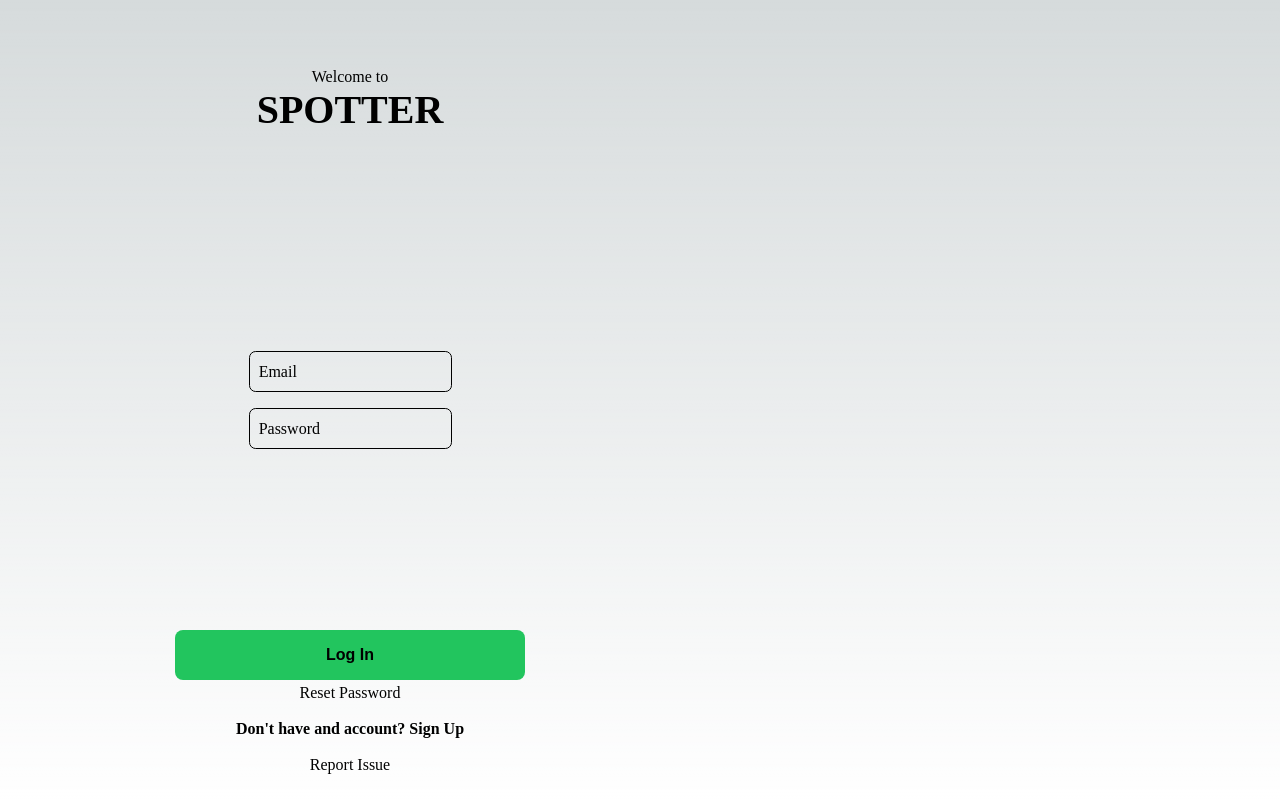
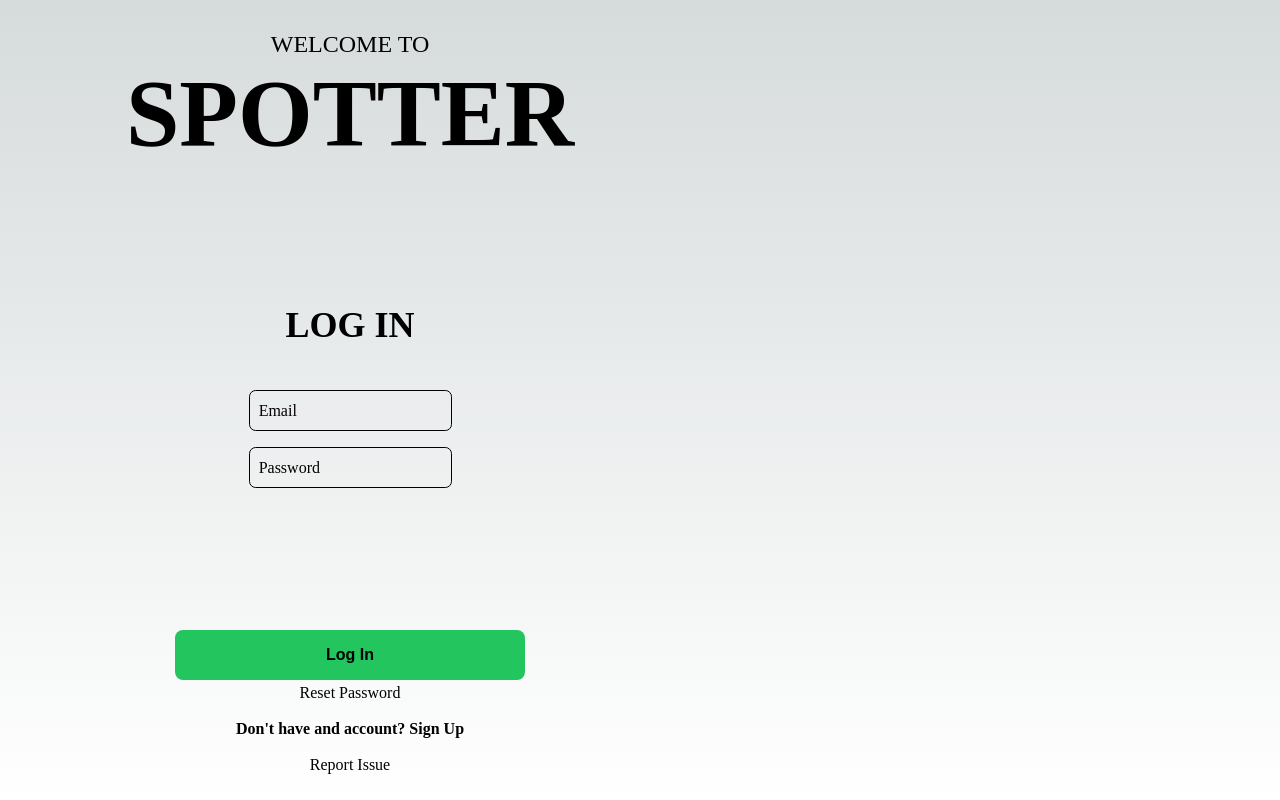
Before and after one commit to sbirvin1s/spotter, a Next.js app: page /user/LogIn in a window 1280 px wide. Built offline with nearby package versions, Linux system fonts and the light colour scheme; no server answers.

Commit message:
applies new styling to headers on all pages

```diff
--- a/src/pages/_app.js
+++ b/src/pages/_app.js
@@ -1,7 +1,7 @@
 /* ========== EXTERNAL MODULES ========== */
 
 /* ========== INTERNAL MODULES ========== */
-import '@/styles/globals.css';
+import '@/styles/globals.scss';
 import { AuthProvider } from 'contexts/AuthContext';
 import { UserProvider } from 'contexts/UserContext';
 import { CardButtonProvider } from 'contexts/CardButtonContext';
--- a/src/pages/user/BasicInfo.jsx
+++ b/src/pages/user/BasicInfo.jsx
@@ -39,8 +39,8 @@ export default function BasicInfo() {
   return (
     <Page>
       <Header>
-        <p>Lets get some</p>
-        <h1>Baseline Information</h1>
+        <p className='Header_title'>LETS GET SOME </p>
+        <p className='Header_title___emphasis'>BASIC INFORMATION</p>
       </Header>
       <form className={styles.Form} >
           <Input
--- a/src/pages/user/LogIn.jsx
+++ b/src/pages/user/LogIn.jsx
@@ -2,7 +2,6 @@
 import React, { useState } from 'react';
 import Link from 'next/link';
 import { useRouter } from 'next/router';
-import { TextField } from '@mui/material';
 
 /* ========== INTERNAL MODULES ========== */
 import { useAuth } from 'contexts/AuthContext';
@@ -48,12 +47,15 @@ export default function Login() {
   return (
     <Page>
       <Header>
-        <p>Welcome to</p>
-        <h1>SPOTTER</h1>
+        <p className='Header_title'>WELCOME TO</p>
+        <p className='Header_title___emphasis'>SPOTTER</p>
         {error && <Alert variant='fail'>{error}</Alert>}
       </Header>
       <form className={styles.Form}>
         <div className={styles.Div_33___column}>
+          <h2>LOG IN</h2>
+          <br/>
+          <br/>
           <Input
             name={'email'}
             labelName={'Email'}
--- a/src/pages/user/Profile.jsx
+++ b/src/pages/user/Profile.jsx
@@ -132,8 +132,8 @@ export default function Profile() {
   return (
     <Page>
       <Header>
-        <p>Welcome</p>
-        <h1>{userInfo && userInfo.first.toUpperCase()}</h1>
+        <p className='Header_title'>WELCOME</p>
+        <p className='Header_title___emphasis'>{userInfo && userInfo.first.toUpperCase()}</p>
         {renderAlert()}
       </Header>
       <div className={styles.Div_column}>
--- a/src/pages/user/ResetPassword.jsx
+++ b/src/pages/user/ResetPassword.jsx
@@ -45,8 +45,8 @@ export default function ResetPassword() {
   return (
     <Page>
       <Header>
-        <p>Reset</p>
-        <h1>PASSWORD</h1>
+        <p className='Header_title'>RESET</p>
+        <p className='Header_title___emphasis'>PASSWORD</p>
         {error && <Alert variant='fail'>{error}</Alert>}
         {message && <Alert variant='success'>{message}</Alert>}
       </Header>
--- a/src/pages/user/SignUp.jsx
+++ b/src/pages/user/SignUp.jsx
@@ -58,8 +58,8 @@ export default function SignUp() {
   return (
     <Page>
       <Header>
-        <p>Create your</p>
-        <h1>ACCOUNT</h1>
+        <p className='Header_title'>CREATE YOUR</p>
+        <p className='Header_title___emphasis'>ACCOUNT</p>
         {error && <Alert variant='fail'>{error}</Alert>}
       </Header>
       <form className={styles.Form}>
--- a/src/pages/user/WeightEntry.jsx
+++ b/src/pages/user/WeightEntry.jsx
@@ -72,8 +72,8 @@ export default function WeightEntry() {
   return (
     <Page>
       <Header>
-        <p>Enter your</p>
-        <h1>CURRENT MAX</h1>
+        <p className='Header_title'>ENTER YOUR</p>
+        <p className='Header_title___emphasis'>CURRENT MAX</p>
         {renderAlert()}
       </Header>
       <div className={styles.Div_column}>
--- a/src/pages/user/WeightUpdate.jsx
+++ b/src/pages/user/WeightUpdate.jsx
@@ -63,8 +63,8 @@ export default function WeightUpdate() {
   return (
     <Page>
       <Header>
-        <p>Enter your</p>
-        <h1>NEW MAX</h1>
+        <p className='Header_title'>ENTER YOUR</p>
+        <p className='Header_title___emphasis'>NEW MAX</p>
       </Header>
       <div className={styles.Div_column}>
         <Input
--- a/src/styles/Alert.module.css
+++ b/src/styles/Alert.module.css
@@ -16,8 +16,8 @@
 }
 
 .Alert___success {
-  color: #53ff1a;
-  background-color: #c6ffb3;
+  color: #007c2b;
+  background-color: #a6ebb2;
 }
 
 .Alert___warn {
@@ -26,6 +26,6 @@
 }
 
 .Alert___fail {
-  color: #ff4d4d;
-  background-color: #ffb3b3;
+  color: #c40041;
+  background-color: #efb0c3;
 }
--- a/src/styles/globals.css
+++ b/src/styles/globals.scss
@@ -1,5 +1,15 @@
+$primary: #7de3c5;
+$secondary: #7dcfe3;
+$warn: #f8e0e7;
+$error: #c40041;
+
+
+
+$bg_dark: #000;
+$bg_light: #fff;
+
 :root {
-  max-width: 700px;
+  --max-width: 700px;
   --max-width: 700px;
   --border-radius: 12px;
   --font: 'Cascadia Mono', 'Segoe UI Mono',
@@ -93,3 +103,13 @@ select {
 button {
   font-size: 1rem;
 }
+
+.Header_title {
+  font-weight: lighter;
+  font-size: 1.5em;
+}
+
+.Header_title___emphasis {
+  font-weight: bolder;
+  font-size: 6em;
+}
```
